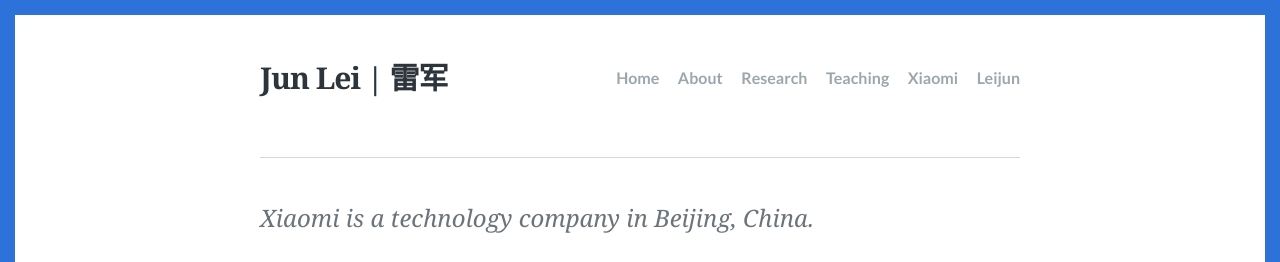
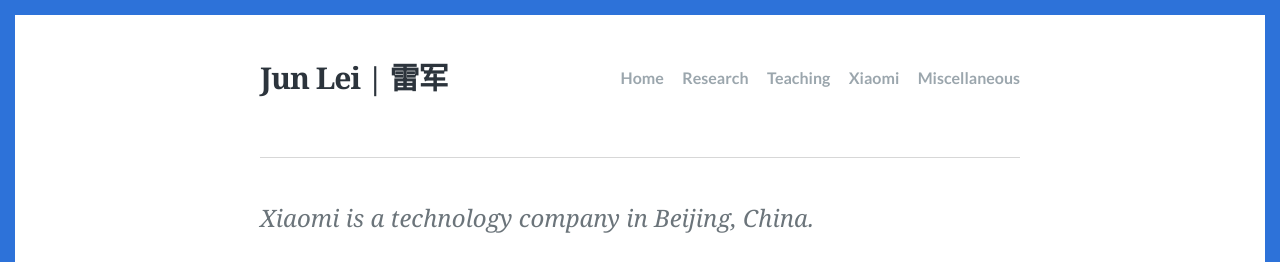
Before and after one commit to ciqiaowang/ciqiaowang.github.io, a Jekyll site: the page built from index.html, in a window 1280 px wide and 900 px high. Shown: the top 262 px of the window. Built offline with Jekyll 4.4.1, drawn with Linux system fonts in a browser that asks for light colours; some web fonts are replaced; the list of posts is cut into pages by our own code.

Commit message:
Update _config.yml

```diff
--- a/_config.yml
+++ b/_config.yml
@@ -29,17 +29,15 @@
 # Site navigation - each item must have a title and a url.
 navigation:
   - text: Home
-    url: /_pages/about.html
-  - text: About
     url: /about.html
   - text: Research
-    url: /_pages/research/
+    url: /research.html
   - text: Teaching
-    url: /_pages/teaching/
+    url: /teaching.html
   - text: Xiaomi
     url: https://www.mi.com/index.html
-  - text: Leijun
-    url: images/favicon.png
+  - text: Miscellaneous
+    url: /miscellaneous.html
 
 # The shortname for your Disqus site to enable comments.
 disqus: xiaomi
```
